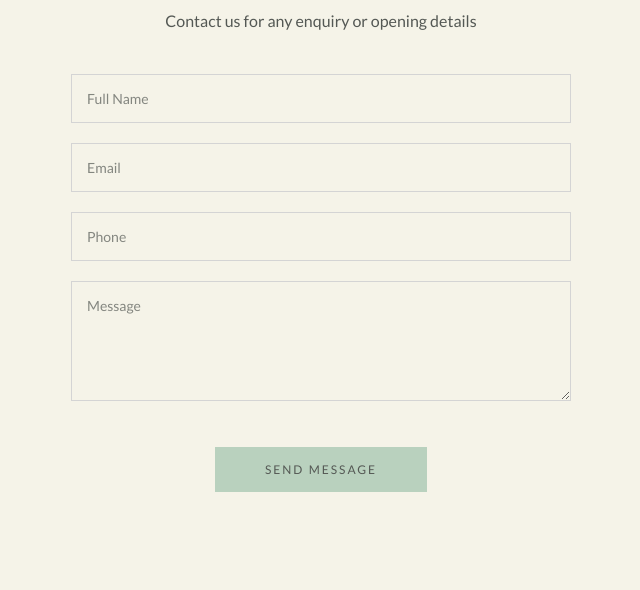
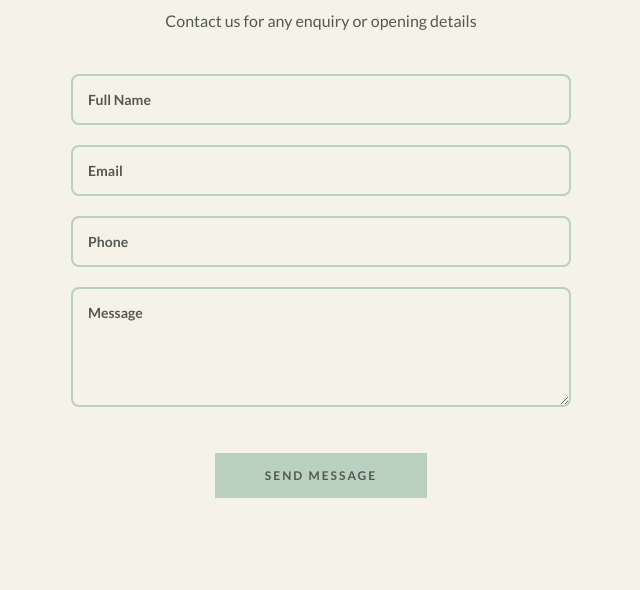
Before and after one commit to giacman/colledellara-website, a website: page index.html in a window 1280 px wide. Shown: the part 1666-2256 px from the top of the page, without its empty margins (319-959 px from the left). Drawn offline with Linux system fonts and the light colour scheme; a web font is replaced by a local one.

Commit message:
improvements to the contact form

```diff
--- a/index.html
+++ b/index.html
@@ -188,18 +188,20 @@
         .contact-form textarea {
             width: 100%;
             padding: 15px;
-            border: 1px solid #d4d4d4;
+            border: 2px solid var(--light-green);
             background-color: var(--cream);
             font-family: 'Lato', sans-serif;
             font-size: 14px;
+            font-weight: 700;
             color: var(--text-gray);
-            border-radius: 0;
+            border-radius: 8px;
         }
 
         .contact-form input::placeholder,
         .contact-form textarea::placeholder {
             color: var(--text-gray);
-            opacity: 0.7;
+            opacity: 1;
+            font-weight: 700;
         }
 
         .contact-form textarea {
@@ -220,6 +222,7 @@
             border: none;
             font-family: 'Lato', sans-serif;
             font-size: 12px;
+            font-weight: 700;
             letter-spacing: 2px;
             text-transform: uppercase;
             cursor: pointer;
```
